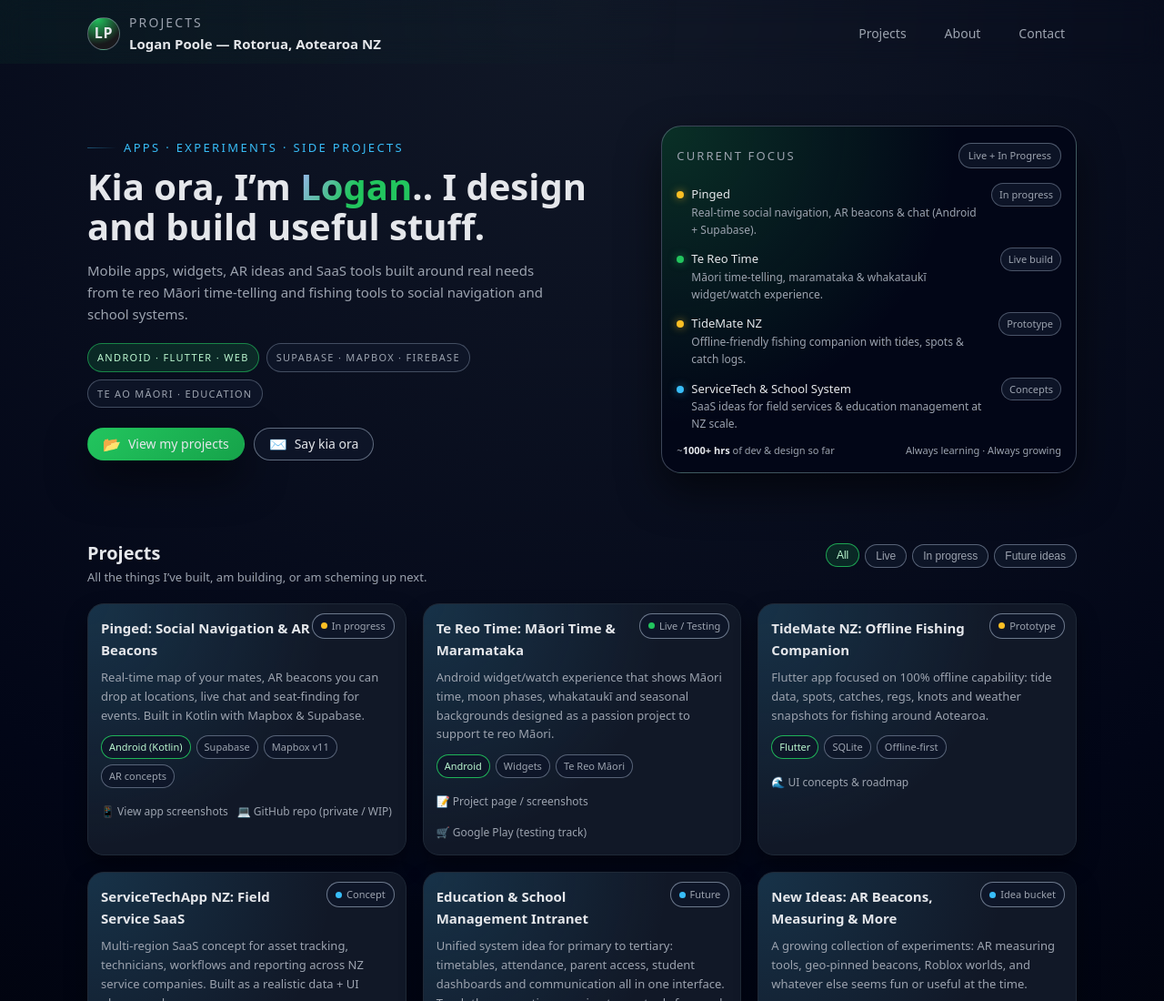
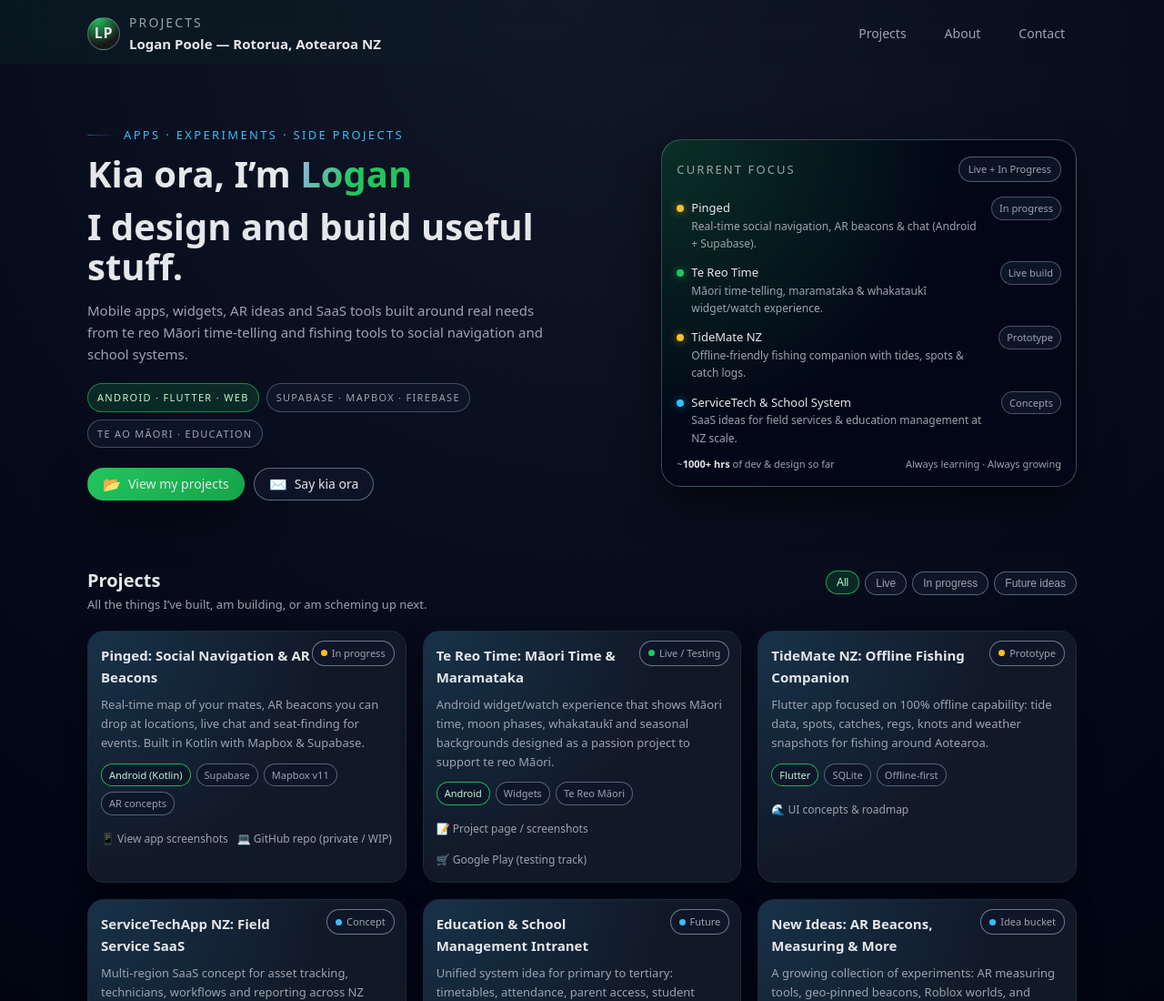
Before and after one commit to logan-poole/LoganPoole, a plain HTML site: page index.html in a window 1280 px wide. Shown: the top 1100 px of the page at 91% size. Drawn offline with Linux system fonts and the light colour scheme.

Commit message:
Split introduction into two separate headings

```diff
--- a/index.html
+++ b/index.html
@@ -656,7 +656,8 @@
         <section class="hero" id="top">
             <div>
                 <div class="hero-kicker">Apps · Experiments · Side Projects</div>
-                <h1>Kia ora, I’m <span>Logan</span>.. I design and build useful stuff.</h1>
+                <h1>Kia ora, I’m <span>Logan</span></h1>
+                <h1>I design and build useful stuff.</h1>
                 <p>
                     Mobile apps, widgets, AR ideas and SaaS tools built around real needs from
                     te reo Māori time-telling and fishing tools to social navigation and school systems.
```
